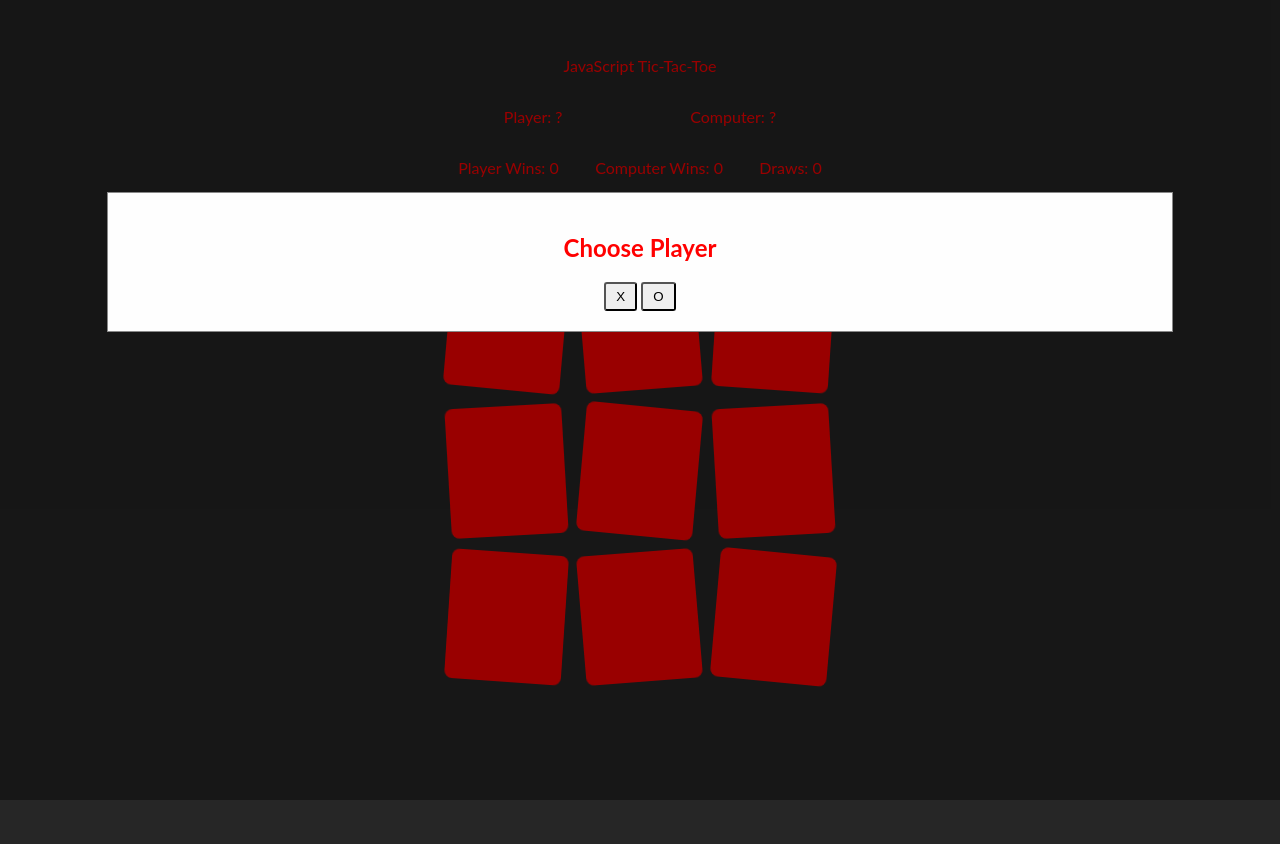
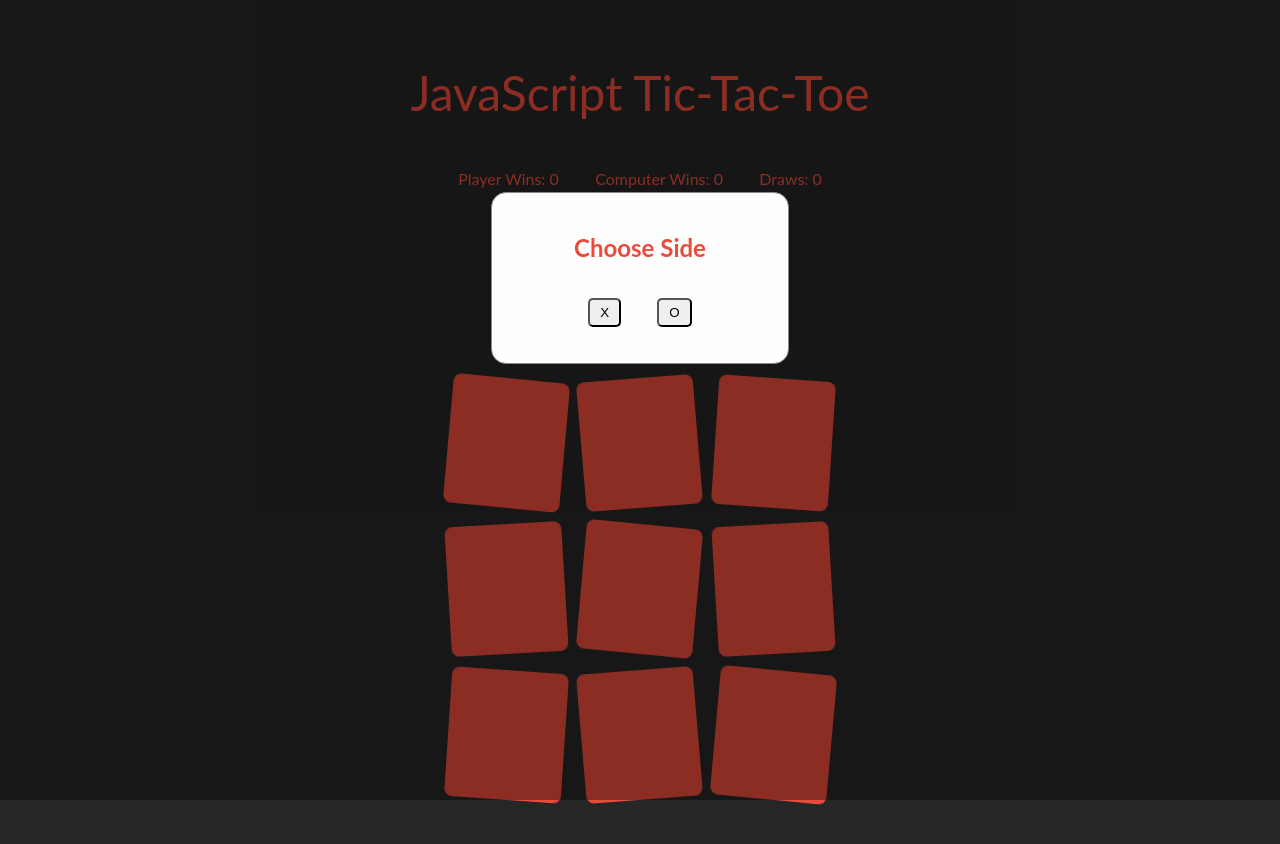
Before and after one commit to JWillZ94/JS-Tic-Tac-Toe, a plain HTML site: page index.html in a window 1280 px wide. Before the commit the page ends 800 px from the top, so only its background shows below. Drawn offline with Linux system fonts and the light colour scheme.

Commit message:
finished most of design

```diff
--- a/index.html
+++ b/index.html
@@ -8,25 +8,25 @@
   <title>JS Tic-Tac-Toe</title>
 </head>
 <body onload="chooseSide()">
+  <p class="align-center" id="title">JavaScript Tic-Tac-Toe</p>
+
   <div class="container">
 
-    <p class="align-center" id="title">JavaScript Tic-Tac-Toe</p>
-
-    <div class="scoreboard">
-      <p>Player: <span id="playerChar">?</span></p>
-      <p>Computer: <span id="computerChar">?</span></p>
-    </div>
-
-    <div class="scoreboard">
+    <div id="count" class="scoreboard">
       <p>Player Wins: <span id="player-wins"></span></p>
       <p>Computer Wins: <span id="computer-wins"></span></p>
       <p>Draws: <span id="draws"></span></p>
     </div>
 
-    <div id="winner-msg" class="align-center win-msg"></div>
+    <h2 id="winner-msg" class="align-center win-msg"></h2>
 
     <div class="align-center">
       <button id="reset">Reset Game</button>
+    </div>
+
+    <div id="side" class="scoreboard">
+      <p>Player: <span id="playerChar">?</span></p>
+      <p>Computer: <span id="computerChar">?</span></p>
     </div>
 
     <div class="grid">
@@ -49,9 +49,9 @@
 
     <div class="welcome">
       <div class="align-center welcome-content">
-        <h2>Choose Player</h2>
-        <button id="playerX">X</button>
-        <button id="playerO">O</button>
+        <h2>Choose Side</h2>
+        <button class="btn" id="playerX">X</button>
+        <button class="btn" id="playerO">O</button>
       </div>
     </div>
 
--- a/main.js
+++ b/main.js
@@ -147,11 +147,9 @@ function computerChoose() {
 
     for (var j = 0; j < wins.length; j++) {
       if (wins[j].every(e => computerMovesNext.indexOf(e) > -1)) {
-        console.log("COMP WIN", nextMove);
         compWin = nextMove;
       }
       if (wins[j].every(e => playerMovesNext.indexOf(e) > -1)) {
-        console.log("COMP BLOCK", nextMove);
         compBlock = nextMove;
       }
     }
@@ -222,15 +220,15 @@ function declareWinner() {
 
   if (gameOn === true) {
     if (winner(board, player)) {
-      winnerMsg.innerHTML = "<h2>Player wins!</h2>";
+      winnerMsg.innerHTML = "Player wins!";
       gameOn = false;
       playerWins.innerHTML = playerWinsNum++;
     } else if (winner(board, computer)) {
-      winnerMsg.innerHTML = "<h2>Computer wins!</h2>";
+      winnerMsg.innerHTML = "Computer wins!";
       gameOn = false;
       computerWins.innerHTML = computerWinsNum++;
     } else if (validMoves().length === 0) {
-      winnerMsg.innerHTML = "<h2>It's a draw!</h2>";
+      winnerMsg.innerHTML = "It's a draw!";
       gameOn = false;
       draws.innerHTML = drawsNum++;
     }
--- a/styles.css
+++ b/styles.css
@@ -1,14 +1,31 @@
 body{
   font-family: 'Lato', sans-serif;
-  color: red;
+  color: #e94b3c;
   background: #262626;
 }
 
 .container {
-  width:400px;
+  max-width: 400px;
   margin-left:auto;
   margin-right:auto;
-  padding-top:2rem;
+}
+
+#title {
+  font-size: 3em;
+  margin: 4rem 0 2rem 0;
+}
+
+#side {
+  margin: 0.5rem 0 0.5rem 0;
+}
+
+#count {
+  margin: 0.5rem 0 0.5rem 0;
+}
+
+.win-msg {
+  height: 30px;
+  margin: 0.5rem 0 0.5rem 0;
 }
 
 .align-center {
@@ -17,11 +34,12 @@ body{
 
 button {
   padding: 5px 10px 5px 10px;
-  border-radius:3px;
+  border-radius: 5px;
   outline: none;
   cursor: pointer;
   transition-duration: 0.4s;
   -webkit-transition-duration: 0.4s;
+  margin: 0.5rem 0 0.5rem 0;
 }
 
 button:active {
@@ -54,14 +72,20 @@ button:active {
   margin: 15% auto;
   padding: 20px;
   border: 1px solid #888;
-  width: 80%;
+  border-radius: 15px;
+  width: 20%;
+}
+
+.btn {
+  margin: 1rem;
+  border-radius: 5px;
 }
 
 /* CSS for game board */
 
 .grid {
   text-align:center;
-  margin-bottom:2rem;
+  margin: 1rem 0 3rem 0;
 }
 
 .row {
@@ -71,7 +95,7 @@ button:active {
 .row > div {
   width:130px;
   height:130px;
-  background: red;
+  background: #e94b3c;
   cursor:pointer;
   margin: 8px;
   border-radius: 8px;
@@ -104,10 +128,6 @@ button:active {
   animation-name: float3;
   animation-duration: 50s;
   animation-iteration-count: infinite;
-}
-
-.win-msg {
-  height:30px;
 }
 
 /* Animations ============================== */
```
